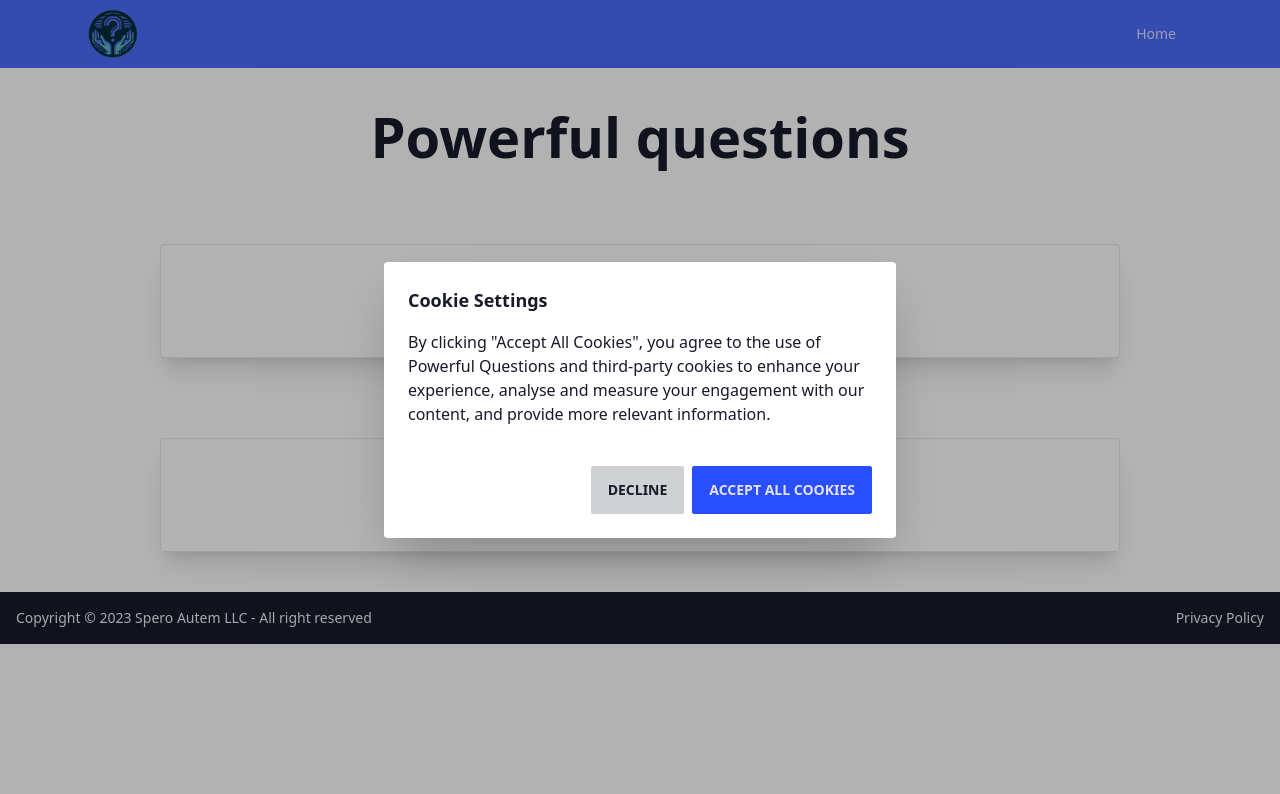
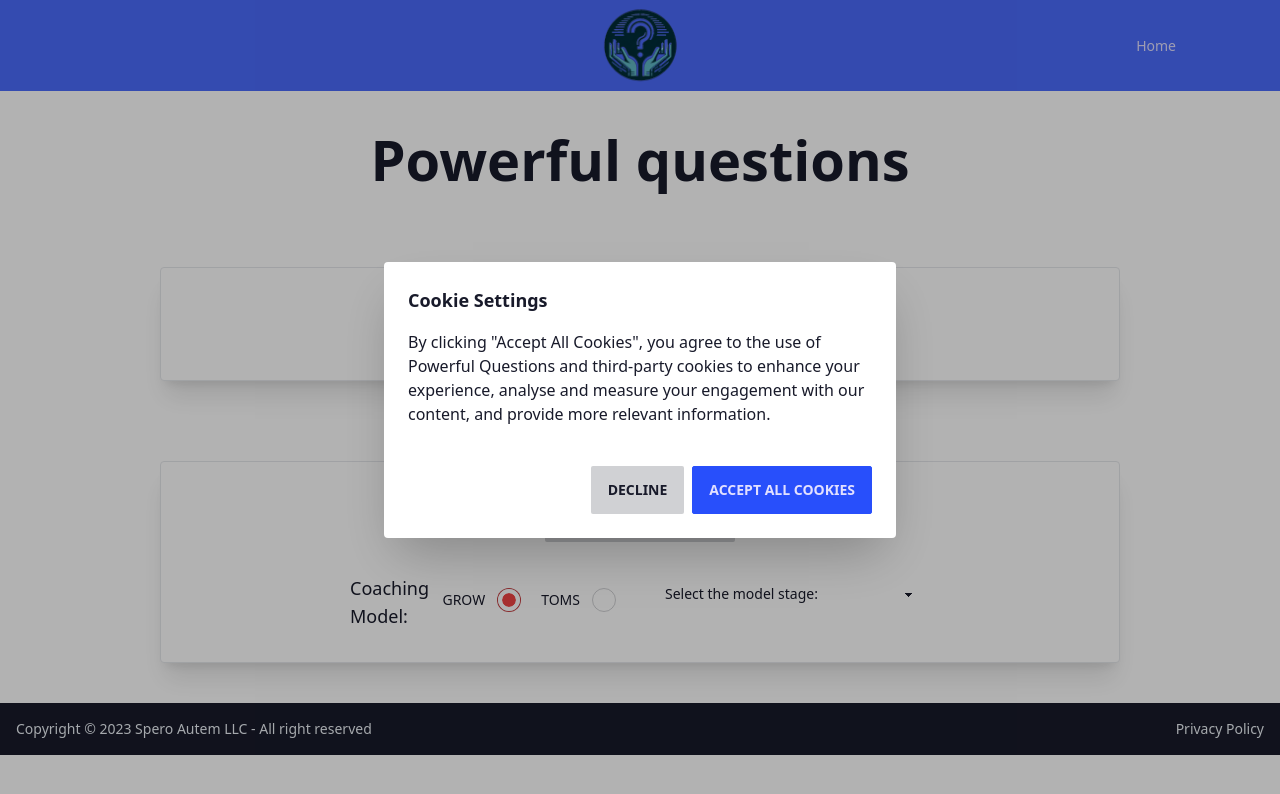
Before and after one commit to BrianDLawrence/coachingquestions, a Nuxt app: page / in a window 1280 px wide. Shown: the top 794 px of the page. Built offline with nearby package versions, Linux system fonts and the light colour scheme.

Commit message:
Refactor design

```diff
--- a/components/GenerateQuestions.vue
+++ b/components/GenerateQuestions.vue
@@ -3,11 +3,55 @@
         <div class="card w-9/12 bg-base-100 shadow-xl border">
             <div class="card-body">
                 <div class="card-actions justify-center">
-                    <button class="btn btn-accent" @click="generateQuestions()" :tabindex="10">Generate Question</button>
+                    <button class="btn btn-accent" @click="generateQuestions()" :tabindex="10"
+                        :disabled="!readyToGenerate">Generate Questions</button>
                 </div>
-                <p v-if="questionsLoaded" class="text-center py-5 text-lg">
-                    QUESTIONS GO HERE
-                </p>
+                <div class="flex flex-col md:flex-row justify-center pt-5">
+                    <div class="md:basis-1/3 w-full px-2 mb-4 md:mb-0">
+                        <div class="flex flex-col md:flex-row items-center">
+                            <h2 class="text-lg mt-1 mb-2 md:mb-0 md:mr-2">Coaching Model:</h2>
+                            <label class="label cursor-pointer flex items-center mb-2 md:mb-0">
+                                <span class="label-text">GROW</span>
+                                <input type="radio" name="radio-coachtype" class="radio checked:bg-red-500 mx-3"
+                                    value="GROW" v-model="coachtype" />
+                            </label>
+                            <label class="label cursor-pointer flex items-center">
+                                <span class="label-text">TOMS</span>
+                                <input type="radio" name="radio-coachtype" class="radio checked:bg-blue-500 mx-3"
+                                    value="TOMS" v-model="coachtype" />
+                            </label>
+                        </div>
+                    </div>
+
+                    <div class="md:basis-1/3 w-full px-2">
+                        <div v-show='coachtype === "GROW"'>
+                            <select class="select w-full max-w-xs" v-model="growstage">
+                                <option disabled selected>Select the model stage:</option>
+                                <option>Grow</option>
+                                <option>Reality</option>
+                                <option>Options</option>
+                                <option>Will</option>
+                            </select>
+                        </div>
+                        <div v-show='coachtype === "TOMS"'>
+                            <select class="select w-full max-w-xs" v-model="tomsstage">
+                                <option disabled selected>Select the model stage:</option>
+                                <option>Topic</option>
+                                <option>Outcome</option>
+                                <option>Meaning</option>
+                                <option>Success</option>
+                            </select>
+                        </div>
+                    </div>
+                </div>
+
+                <div v-if="questionsLoaded" class="flex justify-center py-5">
+                    <ul class="list-decimal text-left inline-block text-lg">
+                        <li v-for="question in generatedQuestions">
+                            {{ question }}
+                        </li>
+                    </ul>
+                </div>
                 <div v-if="isGenerating" class="grid">
                     <span class="loading loading-bars loading-lg justify-self-center"></span>
                 </div>
@@ -30,10 +74,26 @@
 </template>
 <script setup lang="ts">
 
-//const generatedQuestions = ref(String[])
+const generatedQuestions = ref<String[]>([])
 const questionsLoaded = ref(false)
 const isError = ref(false);
 const isGenerating = ref(false);
+const coachtype = ref("GROW")
+const growstage = ref("Select the model stage:")
+const tomsstage = ref("Select the model stage:")
+
+const readyToGenerate = computed(() => {
+    return (
+        (growstage.value != "Select the model stage:" && coachtype.value === "GROW") ||
+        (tomsstage.value != "Select the model stage:" && coachtype.value === "TOMS")
+    )
+});
+
+const apiQuery = computed(() => ({
+    numberofquestions: '5',
+    coachingModel: coachtype.value,
+    questiontype: coachtype.value === 'GROW' ? growstage.value : tomsstage.value,
+}));
 
 const generateQuestions = async () => {
 
@@ -41,10 +101,7 @@ const generateQuestions = async () => {
     isGenerating.value = true;
 
     const { data, error } = await useFetch<String[]>("/api/generatequestions", {
-        query: {
-            numberofquestions: "5",
-            questiontype: "Topic"
-        },
+        query: apiQuery
     }
     );
 
@@ -55,6 +112,7 @@ const generateQuestions = async () => {
 
     if (data && !isError.value) {
         console.log(data.value);
+        generatedQuestions.value = data.value!
         questionsLoaded.value = true
     }
 
--- a/components/Logo.vue
+++ b/components/Logo.vue
@@ -1,6 +1,6 @@
 <template>
-    <svg xmlns="http://www.w3.org/2000/svg" xmlns:xlink="http://www.w3.org/1999/xlink" width="50" zoomAndPan="magnify"
-        viewBox="0 0 375 374.999991" height="50" preserveAspectRatio="xMidYMid meet" version="1.0">
+    <svg xmlns="http://www.w3.org/2000/svg" xmlns:xlink="http://www.w3.org/1999/xlink" width="75" zoomAndPan="magnify"
+        viewBox="0 0 375 374.999991" height="75" preserveAspectRatio="xMidYMid meet" version="1.0">
         <defs>
             <filter x="0%" y="0%" width="100%" height="100%" id="76dbdd32da">
                 <feColorMatrix values="0 0 0 0 1 0 0 0 0 1 0 0 0 0 1 0 0 0 1 0" color-interpolation-filters="sRGB" />
--- a/layouts/default.vue
+++ b/layouts/default.vue
@@ -1,11 +1,13 @@
 <template>
   <div class="container-fluid mx-auto">
     <div class="navbar bg-primary text-primary-content">
-      <div class="flex-1 xl:px-20 2xl:px-30">
+      <div class="navbar-start"></div>
+      <div class="navbar-center">
         <NuxtLink to="/">
           <Logo></Logo>
         </NuxtLink>
       </div>
+      <div class="navbar-end">
         <div class="flex-none hidden lg:flex">
           <ul class="menu menu-horizontal lg:px-1 xl:px-20 2xl:px-30">
             <li>
@@ -24,6 +26,7 @@
               <NuxtLink to="/">Home</NuxtLink>
             </li>
           </ul>
+        </div>
       </div>
     </div>
     <div class="container mx-auto">
```
Also changed, not shown: 1 other file (tests, documents, lock files or other folders). Lines whose indentation alone changed are shown as unchanged.
